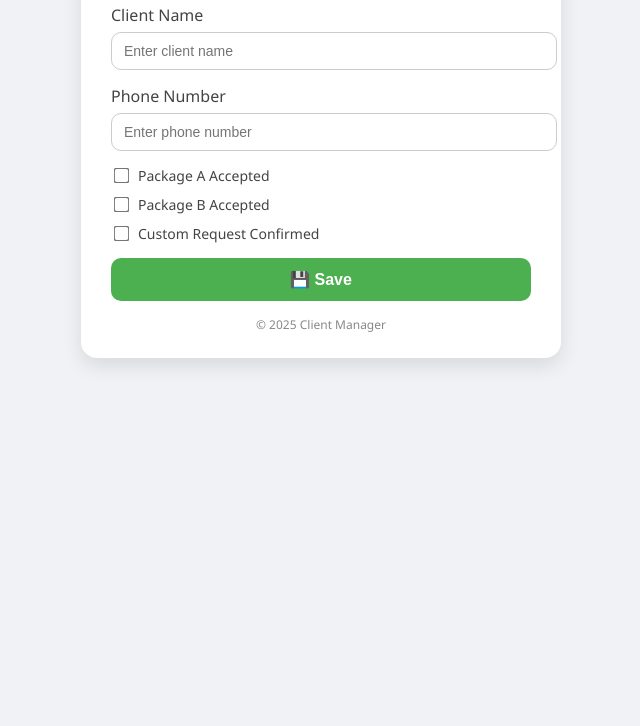
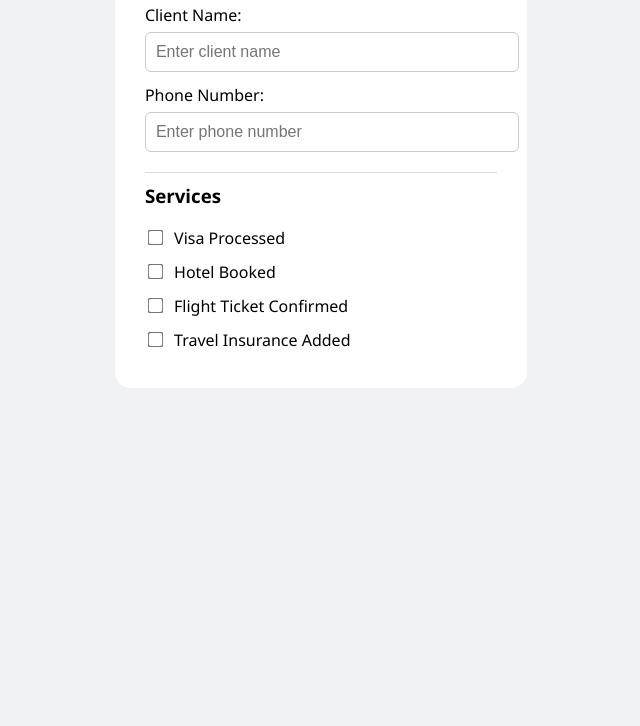
Before and after one commit to l1lchucky/client-checklist-, a plain HTML site: page index.html in a window 1280 px wide. Shown: the part 114-840 px from the top of the page, without its empty margins (319-959 px from the left). Drawn offline with Linux system fonts and the light colour scheme.

Commit message:
index.html

```diff
--- a/index.html
+++ b/index.html
@@ -20,113 +20,91 @@
       background: #fff;
       padding: 25px 30px;
       border-radius: 16px;
-      box-shadow: 0 8px 20px rgba(0,0,0,0.1);
-      width: 100%;
-      max-width: 420px;
-      animation: fadeIn 0.5s ease-in-out;
+<!DOCTYPE html>
+<html lang="en">
+<head>
+  <meta charset="UTF-8">
+  <meta name="viewport" content="width=device-width, initial-scale=1.0">
+  <title>Client Checklist</title>
+  <style>
+    body {
+      font-family: Arial, sans-serif;
+      padding: 20px;
+      background: #f4f4f4;
+      margin: 0;
     }
-
-    @keyframes fadeIn {
-      from {opacity: 0; transform: translateY(10px);}
-      to {opacity: 1; transform: translateY(0);}
+    .container {
+      max-width: 500px;
+      margin: auto;
+      background: white;
+      padding: 20px;
+      border-radius: 12px;
+      box-shadow: 0 2px 8px rgba(0,0,0,0.1);
     }
-
     h2 {
       text-align: center;
-      color: #333;
       margin-bottom: 20px;
     }
-
     label {
       display: block;
-      margin-bottom: 6px;
-      font-weight: 500;
-      color: #444;
+      margin: 12px 0;
     }
-
     input[type="text"], input[type="tel"] {
       width: 100%;
-      padding: 10px 12px;
+      padding: 10px;
+      margin-top: 6px;
       border: 1px solid #ccc;
-      border-radius: 10px;
-      outline: none;
-      font-size: 14px;
-      margin-bottom: 15px;
-      transition: all 0.2s ease;
+      border-radius: 6px;
+      font-size: 16px;
     }
-
-    input[type="text"]:focus, input[type="tel"]:focus {
-      border-color: #4CAF50;
-      box-shadow: 0 0 6px rgba(76, 175, 80, 0.3);
+    input[type="checkbox"] {
+      transform: scale(1.2);
+      margin-right: 8px;
     }
-
-    .checkbox-group {
-      margin-bottom: 15px;
-    }
-
-    .checkbox-group label {
-      display: flex;
-      align-items: center;
-      margin-bottom: 10px;
-      font-size: 14px;
-      cursor: pointer;
-    }
-
-    .checkbox-group input {
-      margin-right: 10px;
-      transform: scale(1.2);
-    }
-
-    button {
-      width: 100%;
-      padding: 12px;
-      background: #4CAF50;
-      color: #fff;
-      font-size: 16px;
-      font-weight: bold;
-      border: none;
-      border-radius: 10px;
-      cursor: pointer;
-      transition: background 0.3s ease, transform 0.1s;
-    }
-
-    button:hover {
-      background: #43a047;
-    }
-
-    button:active {
-      transform: scale(0.98);
-    }
-
-    footer {
-      margin-top: 15px;
-      text-align: center;
-      font-size: 12px;
-      color: #888;
+    h3 {
+      margin-top: 20px;
+      border-top: 1px solid #ddd;
+      padding-top: 10px;
     }
   </style>
 </head>
 <body>
   <div class="container">
-    <h2>📝 Client Checklist</h2>
+    <h2>Client Checklist</h2>
 
-    <form>
-      <label for="clientName">Client Name</label>
-      <input type="text" id="clientName" name="clientName" placeholder="Enter client name" required>
+    <label>Client Name:
+      <input type="text" id="clientName" placeholder="Enter client name">
+    </label>
+    <label>Phone Number:
+      <input type="tel" id="clientPhone" placeholder="Enter phone number">
+    </label>
 
-      <label for="phoneNumber">Phone Number</label>
-      <input type="tel" id="phoneNumber" name="phoneNumber" placeholder="Enter phone number" required>
+    <h3>Services</h3>
+    <label><input type="checkbox" name="visa"> Visa Processed</label>
+    <label><input type="checkbox" name="hotel"> Hotel Booked</label>
+    <label><input type="checkbox" name="flight"> Flight Ticket Confirmed</label>
+    <label><input type="checkbox" name="insurance"> Travel Insurance Added</label>
+  </div>
 
-      <div class="checkbox-group">
-        <label><input type="checkbox" name="packageA"> Package A Accepted</label>
-        <label><input type="checkbox" name="packageB"> Package B Accepted</label>
-        <label><input type="checkbox" name="customRequest"> Custom Request Confirmed</label>
-      </div>
+  <script>
+    // Load saved data
+    window.onload = function() {
+      document.querySelectorAll("input").forEach(input => {
+        if (input.type === "checkbox") {
+          input.checked = localStorage.getItem(input.name) === "true";
+        } else {
+          input.value = localStorage.getItem(input.id) || "";
+        }
 
-      <button type="submit">💾 Save</button>
-    </form>
-
-    <footer>© 2025 Client Manager</footer>
-  </div>
+        input.addEventListener("input", () => {
+          if (input.type === "checkbox") {
+            localStorage.setItem(input.name, input.checked);
+          } else {
+            localStorage.setItem(input.id, input.value);
+          }
+        });
+      });
+    };
+  </script>
 </body>
 </html>
```
